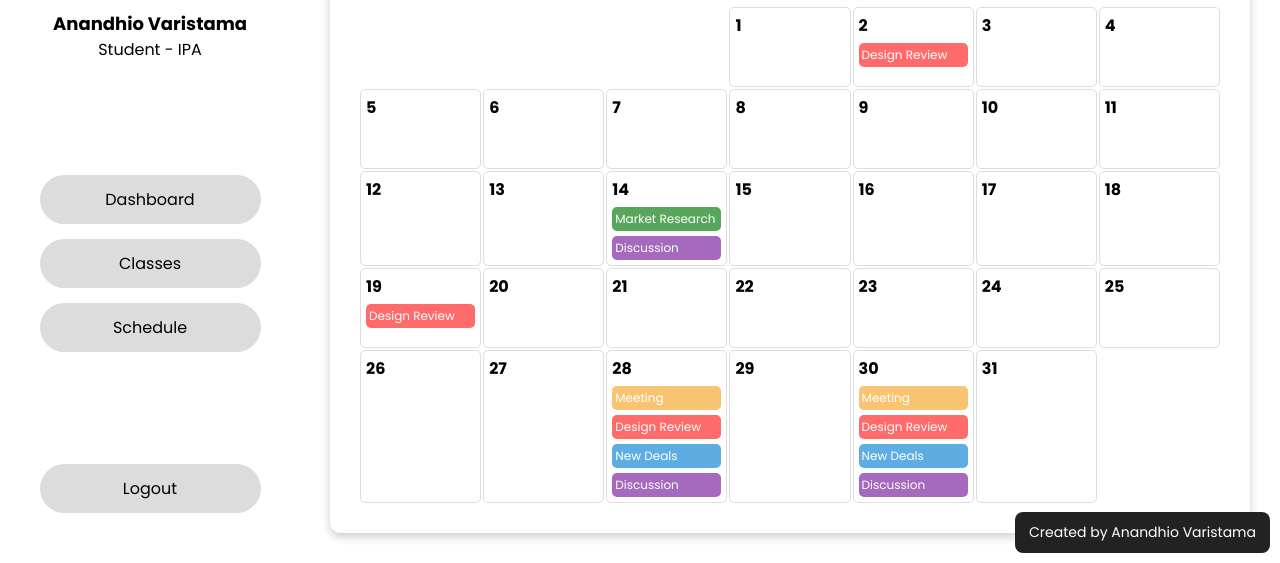
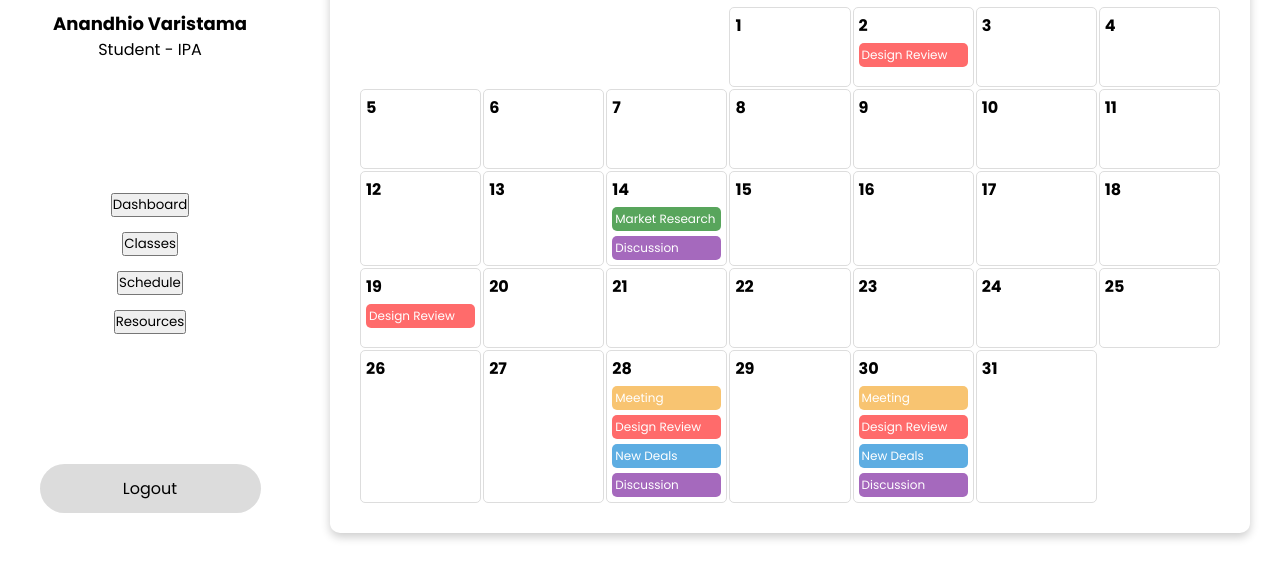
Before and after one commit to anandiooooooooooooooooooooooooooooooooo/HCI_SchoolGenix.v2, a plain HTML site: page pages/siswa/siswa_schedule.html in a window 1280 px wide. Shown: the part 237-800 px from the top of the page. Drawn offline with Linux system fonts and the light colour scheme; a web font is replaced by a local one.

Commit message:
siswa_schedule

```diff
--- a/pages/siswa/siswa_schedule.html
+++ b/pages/siswa/siswa_schedule.html
@@ -11,12 +11,9 @@
 </head>
 <body>
     <div class="container">
-        <div class="creator">
-            <p>Created by Anandhio Varistama</p>
-        </div>
-        <!-- SIDEBAR -->
+        <!-- sidebar -->
         <aside class="sidebar">
-            <!-- PROFILE -->
+            <!-- profile -->
             <div class="profile-section">
                 <img src="../../assets/test-img/testing.png" alt="photo profile">
                 <h2>Anandhio Varistama</h2>
@@ -25,9 +22,10 @@
 
             <!-- sidebar menu -->
             <div class="sidebar-menu-section">
-                <a href="./siswa_dashboard.html">Dashboard</a>
-                <a href="./siswa_classes_1.html">Classes</a>
-                <a href="./siswa_schedule.html">Schedule</a>
+                <button>Dashboard</button>
+                <button>Classes</button>
+                <button>Schedule</button>
+                <button>Resources</button>
             </div>
 
             <!-- logout button -->
```
